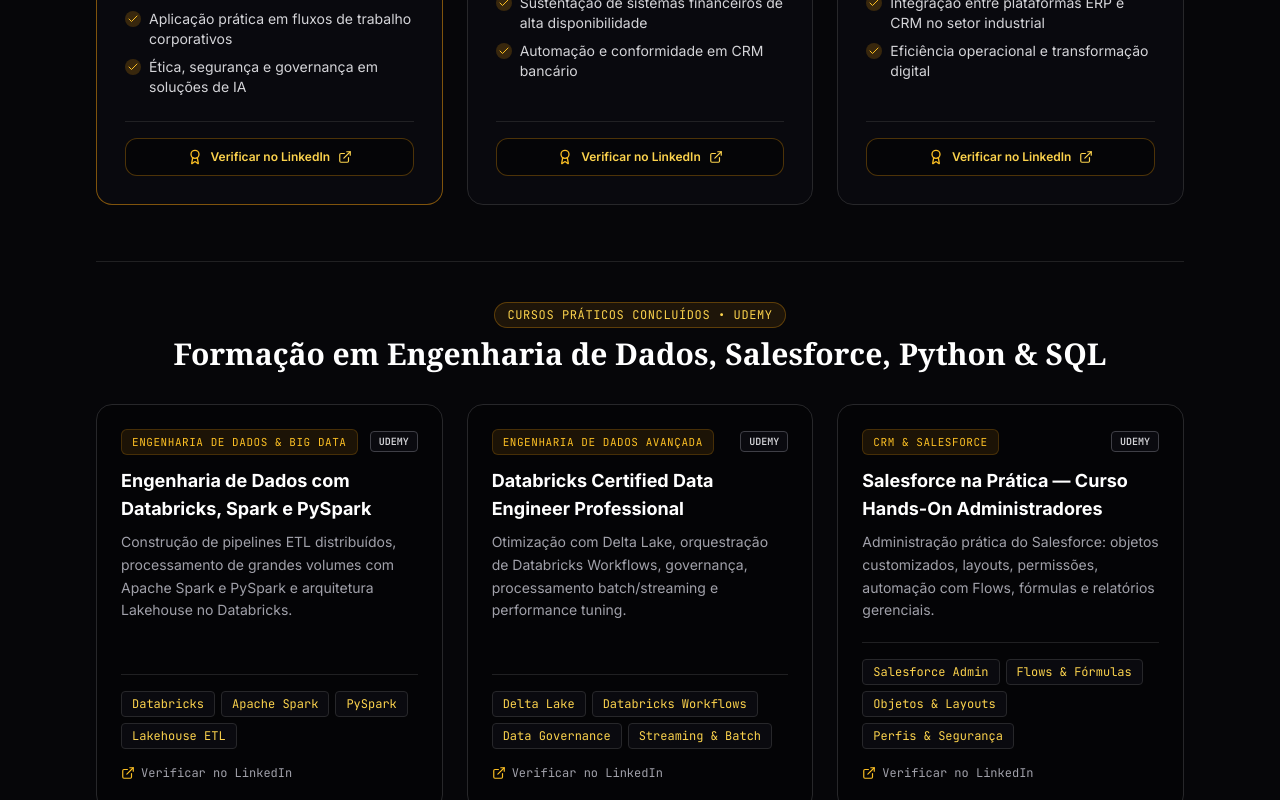
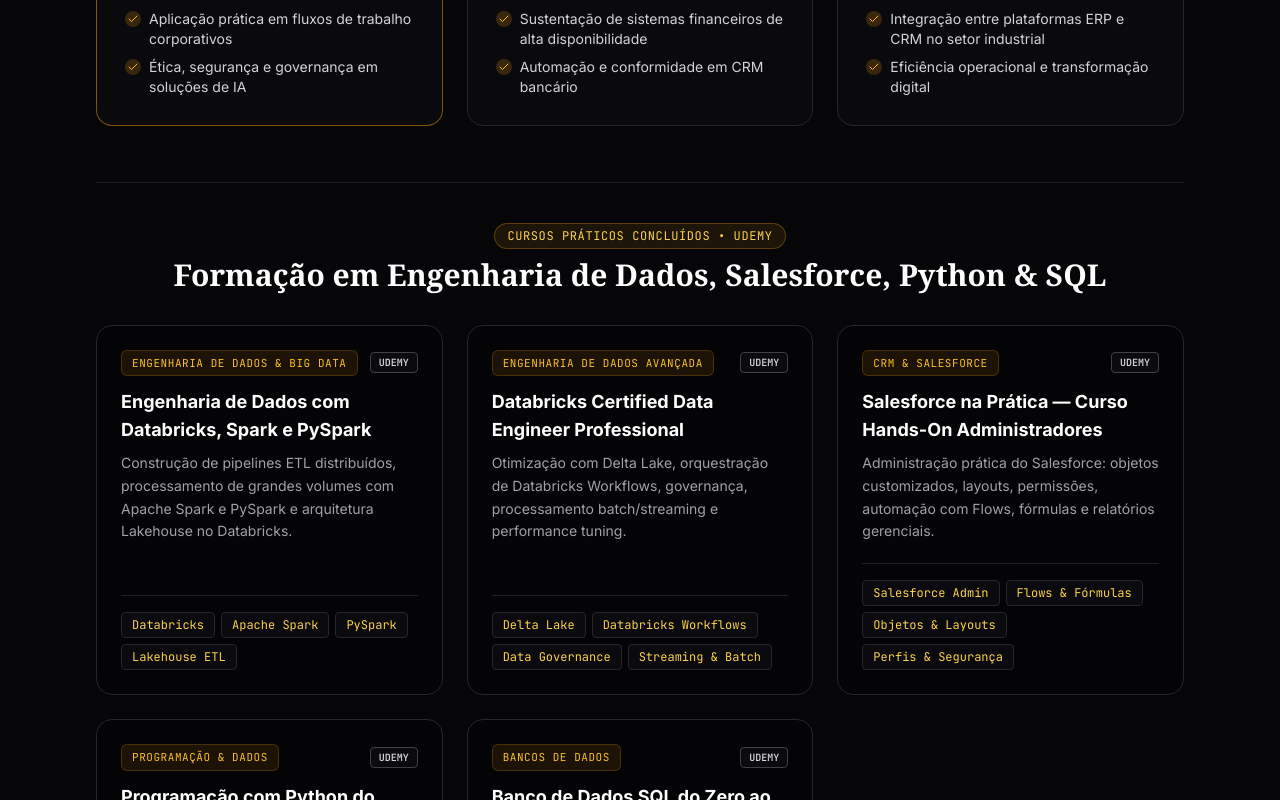
Before and after one commit to VictorWeiland/PortifolioOfc, a React (Vite) app: page / in a window 1280 px wide. Shown: the part 7180-7980 px from the top of the page. Built offline with nearby package versions, Linux system fonts and the light colour scheme.

Commit message:
chore(ui): remove botoes de verificacao no LinkedIn e TODOs e adiciona Espanhol Intermediario em idiomas

```diff
--- a/src/components/CoursesCertifications.tsx
+++ b/src/components/CoursesCertifications.tsx
@@ -1,5 +1,5 @@
 import React from 'react';
-import { Award, Check, ExternalLink, ShieldCheck } from 'lucide-react';
+import { Check, ShieldCheck } from 'lucide-react';
 import { useLanguage } from '../context/LanguageContext';
 
 export const CoursesCertifications: React.FC = () => {
@@ -32,11 +32,7 @@
 
         {/* Official Certifications Row */}
         <div className="grid grid-cols-1 lg:grid-cols-3 gap-6 mb-14">
-          {t.coursesSection.certifications.map((c, idx) => {
-            const isExternal = c.verificationUrl.startsWith('http');
-            const isTodo = c.verificationUrl.includes('TODO');
-
-            return (
+          {t.coursesSection.certifications.map((c, idx) => (
             <article
               key={c.id}
               className={`rounded-2xl p-6 sm:p-7 bg-obsidian-900/95 border ${
@@ -62,8 +58,9 @@
                   {c.issuer} • {c.subtitle}
                 </p>
                 <p className="text-sm text-zinc-300 leading-relaxed mb-5">{c.description}</p>
+              </div>
 
-                  <ul className="space-y-2 pt-4 border-t border-zinc-800/80 mb-6">
+              <ul className="space-y-2 pt-4 border-t border-zinc-800/80">
                 {c.highlights.map((b) => (
                   <li key={b} className="flex items-start gap-2 text-xs sm:text-sm text-zinc-300">
                     <span className="mt-0.5 p-0.5 rounded-full bg-gold-500/20 text-gold-400 shrink-0">
@@ -73,34 +70,8 @@
                   </li>
                 ))}
               </ul>
-                </div>
-
-                {/* Verification Link Button */}
-                <div className="pt-4 border-t border-zinc-800/80">
-                  <a
-                    href={c.verificationUrl}
-                    target={isExternal ? '_blank' : undefined}
-                    rel={isExternal ? 'noopener noreferrer' : undefined}
-                    title={
-                      isTodo
-                        ? 'TODO: Inserir link público da credencial em src/data/i18n.ts'
-                        : c.verificationUrl
-                    }
-                    className="w-full inline-flex items-center justify-center gap-2 px-4 py-2.5 rounded-xl bg-obsidian-950 hover:bg-obsidian-800 text-gold-300 border border-gold-500/30 hover:border-gold-400 text-xs font-semibold transition focus-visible:outline-none focus-visible:ring-2 focus-visible:ring-gold-400"
-                  >
-                    <Award className="w-4 h-4 text-gold-400" />
-                    <span>{t.coursesSection.verifyBadgeBtn}</span>
-                    <ExternalLink className="w-3.5 h-3.5" />
-                    {isTodo && (
-                      <span className="ml-1 px-1.5 py-0.5 text-[10px] font-mono rounded bg-amber-500/20 text-amber-300 border border-amber-500/40">
-                        TODO
-                      </span>
-                    )}
-                  </a>
-                </div>
             </article>
-            );
-          })}
+          ))}
         </div>
 
         {/* Udemy Courses & Technical Specializations Sub-grid */}
@@ -114,11 +85,7 @@
             </h3>
           </div>
           <div className="grid grid-cols-1 md:grid-cols-2 lg:grid-cols-3 gap-6">
-            {t.coursesSection.courses.map((course) => {
-              const isExternal = course.verificationUrl?.startsWith('http');
-              const isTodo = course.verificationUrl?.includes('TODO');
-
-              return (
+            {t.coursesSection.courses.map((course) => (
               <article
                 key={course.title}
                 className="p-6 rounded-2xl bg-obsidian-950/90 border border-zinc-800 hover:border-gold-500/40 transition flex flex-col justify-between"
@@ -136,8 +103,7 @@
                   <p className="text-sm text-zinc-400 leading-relaxed mb-5">{course.description}</p>
                 </div>
 
-                  <div className="space-y-3 pt-4 border-t border-zinc-800/80">
-                    <div className="flex flex-wrap gap-1.5">
+                <div className="flex flex-wrap gap-1.5 pt-4 border-t border-zinc-800/80">
                   {course.skills.map((sk) => (
                     <span
                       key={sk}
@@ -147,27 +113,8 @@
                     </span>
                   ))}
                 </div>
-
-                    {course.verificationUrl && (
-                      <a
-                        href={course.verificationUrl}
-                        target={isExternal ? '_blank' : undefined}
-                        rel={isExternal ? 'noopener noreferrer' : undefined}
-                        className="inline-flex items-center gap-1.5 text-xs font-mono text-zinc-400 hover:text-gold-300 transition pt-1"
-                      >
-                        <ExternalLink className="w-3.5 h-3.5 text-gold-400" />
-                        <span>{t.coursesSection.verifyBadgeBtn}</span>
-                        {isTodo && (
-                          <span className="px-1.5 py-0.2 text-[10px] rounded bg-amber-500/20 text-amber-300 border border-amber-500/40">
-                            TODO
-                          </span>
-                        )}
-                      </a>
-                    )}
-                  </div>
               </article>
-              );
-            })}
+            ))}
           </div>
         </div>
       </div>
--- a/src/components/ProjectsShowcase.tsx
+++ b/src/components/ProjectsShowcase.tsx
@@ -278,20 +278,10 @@
                       href={p.repoUrl}
                       target={isRepoExternal ? '_blank' : undefined}
                       rel={isRepoExternal ? 'noopener noreferrer' : undefined}
-                      title={
-                        p.repoUrl.includes('TODO')
-                          ? 'TODO: Substituir pela URL do repositório em src/data/i18n.ts'
-                          : p.repoUrl
-                      }
                       className="inline-flex items-center gap-1.5 px-3.5 py-2 rounded-xl bg-obsidian-950 hover:bg-obsidian-800 text-zinc-300 hover:text-gold-300 border border-zinc-700 hover:border-gold-500/40 font-semibold text-xs transition-all focus-visible:outline-none focus-visible:ring-2 focus-visible:ring-gold-400"
                     >
                       <GitBranch className="w-3.5 h-3.5" />
                       <span>{t.projects.repoBtn}</span>
-                      {p.repoUrl.includes('TODO') && (
-                        <span className="text-[10px] font-mono px-1.5 py-0.2 rounded bg-amber-500/20 text-amber-300 border border-amber-500/40">
-                          TODO
-                        </span>
-                      )}
                     </a>
                   </div>
                 </div>
--- a/src/data/i18n.ts
+++ b/src/data/i18n.ts
@@ -2,14 +2,12 @@
 
 /**
  * ARQUIVO CENTRAL DE DADOS DO PORTFÓLIO — VICTOR FERNANDES DE ALMEIDA
- * Edite facilmente seus links, projetos, métricas (marcadas com TODO), certificações e experiências aqui.
+ * Edite facilmente seus links, projetos, métricas, certificações e experiências aqui.
  */
 
 export const SOCIAL_LINKS = {
-  // TODO: Substitua pela URL exata do seu perfil no LinkedIn
   linkedin: 'https://www.linkedin.com/in/victor-de-almeida/',
   github: 'https://github.com/VictorWeiland',
-  // TODO: Substitua pelo seu e-mail profissional principal
   email: 'victoranacletodealmeida13@gmail.com',
   whatsapp: 'https://wa.me/5511956920083',
 };
@@ -384,9 +382,10 @@
       coursesResumeTitle: 'Cursos Especializados (Udemy)',
       langTitle: 'Idiomas',
       langNote:
-        'Português nativo e Inglês técnico para leitura de documentação, código e ferramentas globais.',
+        'Português nativo, Espanhol intermediário e Inglês técnico para leitura de documentação, código e ferramentas globais.',
       languages: [
         { name: 'Português', level: 'Nativo / Fluente', dots: 5 },
+        { name: 'Espanhol', level: 'Intermediário', dots: 3 },
         { name: 'Inglês', level: 'Básico / Técnico', dots: 1 },
       ],
       hardSkills: [
@@ -851,9 +850,10 @@
       coursesResumeTitle: 'Specialized Courses (Udemy)',
       langTitle: 'Languages',
       langNote:
-        'Native Portuguese and Technical English for system documentation, code, and global tools.',
+        'Native Portuguese, Intermediate Spanish, and Technical English for system documentation, code, and global tools.',
       languages: [
         { name: 'Portuguese (Português)', level: 'Native / Fluent', dots: 5 },
+        { name: 'Spanish (Espanhol)', level: 'Intermediate', dots: 3 },
         { name: 'English (Inglês)', level: 'Basic / Technical', dots: 1 },
       ],
       hardSkills: [
```
Lines whose indentation alone changed are shown as unchanged.
